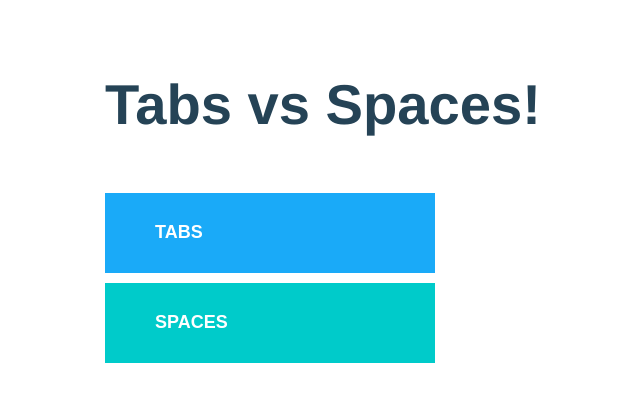
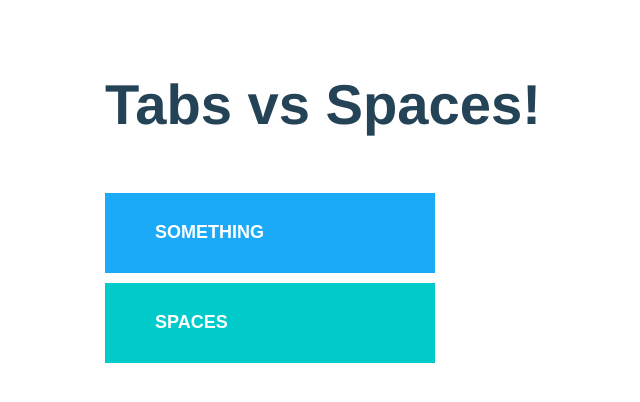
Before and after one commit to c-t-n/garden-example-vote, a Vue app in the folder vote/: page / in a window 1280 px wide. Shown: the top 402 px of the page, without its empty margins (317-957 px from the left). Built offline with nearby package versions, Linux system fonts and the light colour scheme; no server answers.

Commit message:
Change option to Something

```diff
--- a/vote/src/views/Home.vue
+++ b/vote/src/views/Home.vue
@@ -1,6 +1,6 @@
 <template>
   <div class="home">
-    <Vote optionA="Tabs" optionB="Spaces"/>
+    <Vote optionA="Something" optionB="Spaces"/>
     <!-- <Vote optionA="Pizza" optionB="Hot Dogs"/> -->
   </div>
 </template>
```
